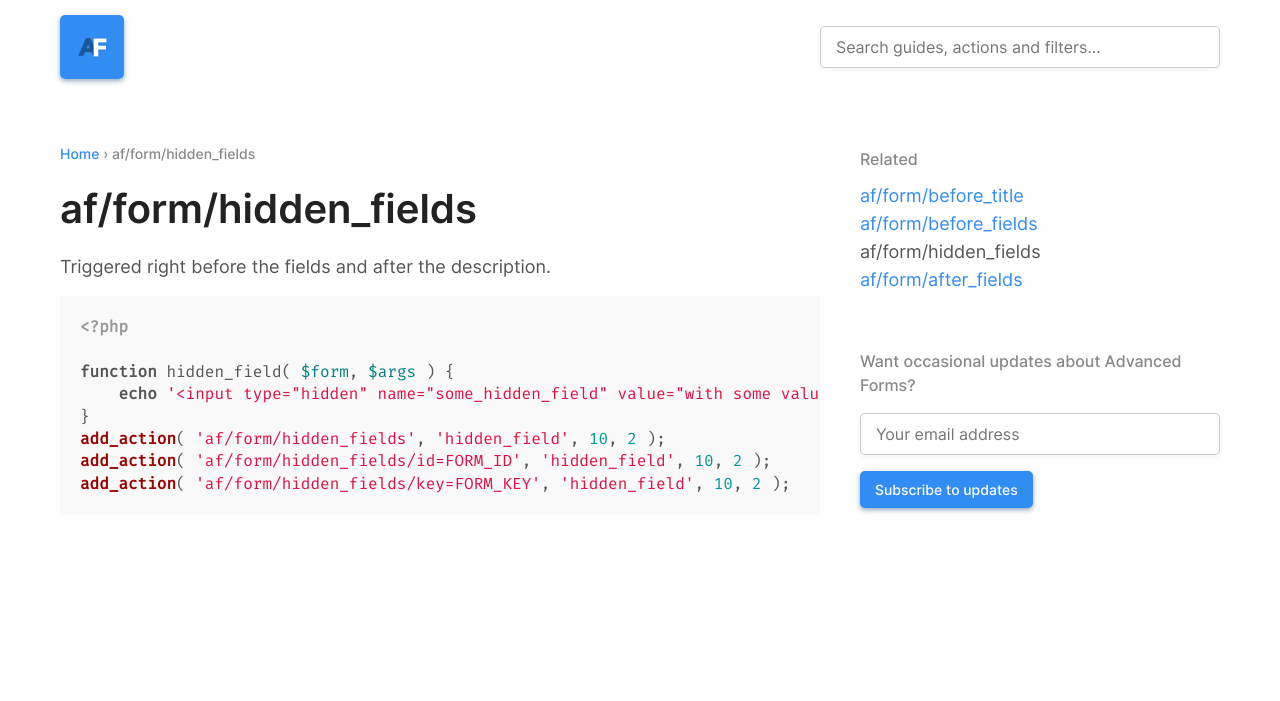
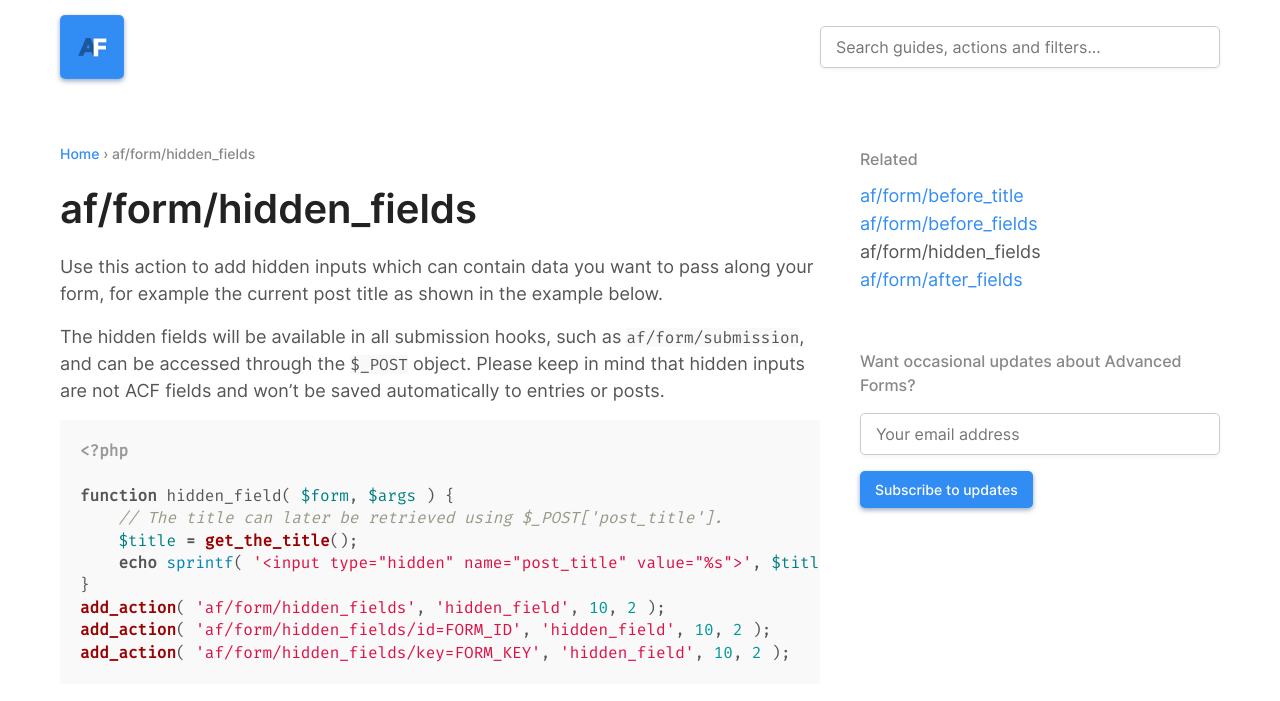
Before and after one commit to advancedforms/advancedforms.github.io, a Jekyll site: the page built from _actions/af-form-hidden_fields.markdown, in a window 1280 px wide. Shown: the top 701 px of the page. Built offline with Jekyll 4.4.1, drawn with Linux system fonts in a browser that asks for light colours; comment, search, counter and statistics services are not loaded.

Commit message:
Improved description of hidden input action

```diff
--- a/_actions/af-form-hidden_fields.markdown
+++ b/_actions/af-form-hidden_fields.markdown
@@ -5,13 +5,17 @@ date:   2016-12-23 00:02:00 +0100
 category: form-display
 ---
 
-Triggered right before the fields and after the description.
+Use this action to add hidden inputs which can contain data you want to pass along your form, for example the current post title as shown in the example below.
+
+The hidden fields will be available in all submission hooks, such as `af/form/submission`, and can be accessed through the `$_POST` object. Please keep in mind that hidden inputs are not ACF fields and won't be saved automatically to entries or posts.
 
 {% highlight php startinline %}
 <?php
 
 function hidden_field( $form, $args ) {
-    echo '<input type="hidden" name="some_hidden_field" value="with some value">';
+    // The title can later be retrieved using $_POST['post_title'].
+    $title = get_the_title();
+    echo sprintf( '<input type="hidden" name="post_title" value="%s">', $title );
 }
 add_action( 'af/form/hidden_fields', 'hidden_field', 10, 2 );
 add_action( 'af/form/hidden_fields/id=FORM_ID', 'hidden_field', 10, 2 );
```
